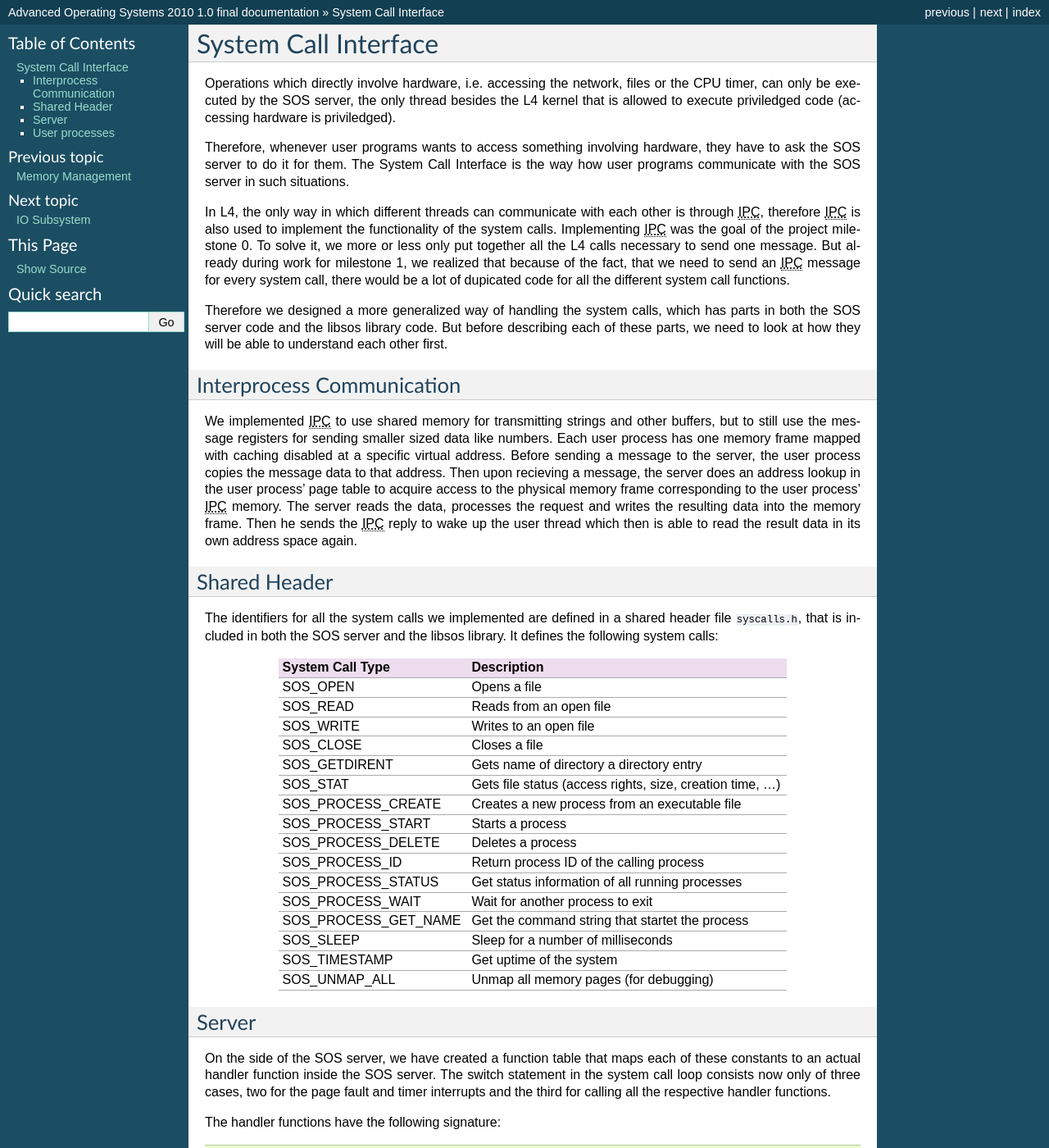
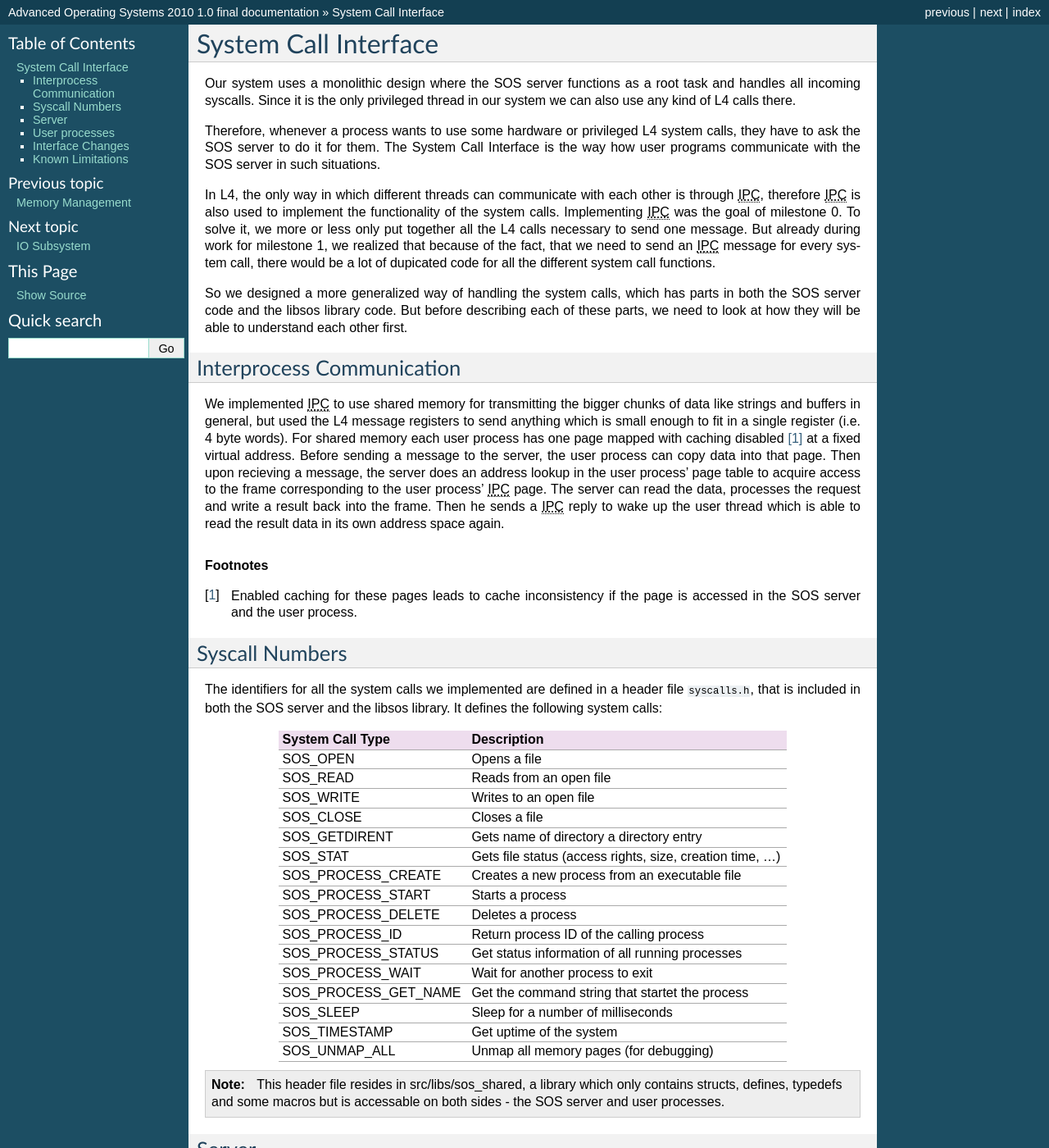
Before and after one commit to gz/aos10, a Sphinx documentation site: the page built from doc/documentation/source/syscall.txt, in a window 1280 px wide and 1400 px high. Shown: the whole window at 82% size. Built offline with Sphinx 7.4.7, drawn with Linux system fonts in a browser that asks for light colours; some of the changed text lies outside the part shown.

Commit message:
syscall updated
git-svn-id: https://svn.vis.ethz.ch/svn/aos10@229 77cbfc24-9232-4b91-9b01-57cbc351378c

```diff
--- a/doc/documentation/source/syscall.txt
+++ b/doc/documentation/source/syscall.txt
@@ -3,27 +3,31 @@
 System Call Interface
 =====================
 
-Operations which directly involve hardware, i.e. accessing the network, files or the CPU timer, can only be executed by the SOS server, the only thread besides the L4 kernel that is allowed to execute priviledged code (accessing hardware is priviledged).
+Our system uses a monolithic design where the SOS server functions as a root task and handles all incoming syscalls. Since it is the only privileged thread in our system we can also use any kind of L4 calls there.
 
-Therefore, whenever user programs wants to access something involving hardware, they have to ask the SOS server to do it for them. The System Call Interface is the way how user programs communicate with the SOS server in such situations.
+Therefore, whenever a process wants to use some hardware or privileged L4 system calls, they have to ask the SOS server to do it for them. The System Call Interface is the way how user programs communicate with the SOS server in such situations.
 
-In L4, the only way in which different threads can communicate with each other is through :abbr:`IPC (interprocess communication)`, therefore :abbr:`IPC (interprocess communication)` is also used to implement the functionality of the system calls. Implementing :abbr:`IPC (interprocess communication)` was the goal of the project milestone 0. To solve it, we more or less only put together all the L4 calls necessary to send one message. But already during work for milestone 1, we realized that because of the fact, that we need to send an :abbr:`IPC (interprocess communication)` message for every system call, there would be a lot of dupicated code for all the different system call functions.
+In L4, the only way in which different threads can communicate with each other is through :abbr:`IPC (interprocess communication)`, therefore :abbr:`IPC (interprocess communication)` is also used to implement the functionality of the system calls. Implementing :abbr:`IPC (interprocess communication)` was the goal of milestone 0. To solve it, we more or less only put together all the L4 calls necessary to send one message. But already during work for milestone 1, we realized that because of the fact, that we need to send an :abbr:`IPC (interprocess communication)` message for every system call, there would be a lot of dupicated code for all the different system call functions.
 
-Therefore we designed a more generalized way of handling the system calls, which has parts in both the SOS server code and the libsos library code. But before describing each of these parts, we need to look at how they will be able to understand each other first.
+So we designed a more generalized way of handling the system calls, which has parts in both the SOS server code and the libsos library code. But before describing each of these parts, we need to look at how they will be able to understand each other first.
 
 .. _ipc:
 
 Interprocess Communication
 --------------------------
 
-We implemented :abbr:`IPC (interprocess communication)` to use shared memory for transmitting strings and other buffers, but to still use the message registers for sending smaller sized data like numbers. Each user process has one memory frame mapped with caching disabled at a specific virtual address. Before sending a message to the server, the user process copies the message data to that address. Then upon recieving a message, the server does an address lookup in the user process' page table to acquire access to the physical memory frame corresponding to the user process' :abbr:`IPC (interprocess communication)` memory. The server reads the data, processes the request and writes the resulting data into the memory frame. Then he sends the :abbr:`IPC (interprocess communication)` reply to wake up the user thread which then is able to read the result data in its own address space again.
+We implemented :abbr:`IPC (interprocess communication)` to use shared memory for transmitting the bigger chunks of data like strings and buffers in general, but used the L4 message registers to send anything which is small enough to fit in a single register (i.e. 4 byte words). For shared memory each user process has one page mapped with caching disabled [#f1]_ at a fixed virtual address. Before sending a message to the server, the user process can copy data into that page. Then upon recieving a message, the server does an address lookup in the user process' page table to acquire access to the frame corresponding to the user process' :abbr:`IPC (interprocess communication)` page. The server can read the data, processes the request and write a result back into the frame. Then he sends a :abbr:`IPC (interprocess communication)` reply to wake up the user thread which is able to read the result data in its own address space again.
+
+.. rubric:: Footnotes
+
+.. [#f1] Enabled caching for these pages leads to cache inconsistency if the page is accessed in the SOS server and the user process.
 
 .. _syscalls:
 
-Shared Header
--------------
+Syscall Numbers
+---------------
 
-The identifiers for all the system calls we implemented are defined in a shared header file ``syscalls.h``, that is included in both the SOS server and the libsos library. It defines the following system calls:
+The identifiers for all the system calls we implemented are defined in a header file ``syscalls.h``, that is included in both the SOS server and the libsos library. It defines the following system calls:
 
 ==================== ==========================================================
 System Call Type     Description
@@ -46,18 +50,21 @@
 SOS_UNMAP_ALL        Unmap all memory pages (for debugging)
 ==================== ==========================================================
 
+.. note:: This header file resides in src/libs/sos_shared, a library which only contains structs, defines, typedefs and some macros but is accessable on both sides - the SOS server and user processes.
+
+
 Server
 ------
 
-On the side of the SOS server, we have created a function table that maps each of these constants to an actual handler function inside the SOS server. The switch statement in the system call loop consists now only of three cases, two for the page fault and timer interrupts and the third for calling all the respective handler functions.
+In the SOS server, we have created a function table that maps each of these constants to an actual handler function. The switch statement in the system call loop can then do a lookup in this table based on the IPC label it receives.
 
 The handler functions have the following signature::
 
    typedef int(*syscall_function_ptr)(L4_ThreadId_t, L4_Msg_t*, data_ptr);
 
-Inputs are the thread ID of the initiating user process, the :abbr:`IPC (interprocess communication)` message recieved from that process and a physical memory address pointing to the user threads dedicated :abbr:`IPC (interprocess communication)` frame (see :ref:`ipc`). The return value is an integer that specifies if the system call loop is supposed to immediately send a reply message (which has to be loaded into the message registers by the handler function before) to the user thread (return is 1) or not (return is 0). This is done to be able to use L4s special :abbr:`IPC (interprocess communication)` speedup function ``L4_ReplyWait``.
+Inputs are the thread ID of the sender (a user process), the :abbr:`IPC (interprocess communication)` message recieved from that process and a physical memory address pointing to the user threads dedicated :abbr:`IPC (interprocess communication)` page (see :ref:`ipc`). The return value is an integer that specifies if the system call loop is supposed to immediately send a reply message (which has to be loaded into the message registers by the handler function before) to the user thread (return is 1) or not (return is 0). This is done to be able to use L4s special :abbr:`IPC (interprocess communication)` speedup function ``L4_ReplyWait``.
 
-Important: If a system call handler function does not immediately reply to the user thread (because the server has to wait for a callback), the callback function needs to send the reply to the user thread in order to enable the user program to continue!
+.. important:: If a system call handler function does not immediately reply to the user thread (usually because the server has to wait for a callback to return) we need to make sure to reply in the callback function itself since the user thread will wait until it receives a message.
 
 A handler function can be registered in the function table by calling ::
 
@@ -70,18 +77,39 @@
 User processes
 --------------
 
-On the side of the user process, there is the libsos library that contains all the necessary functions to interface with the SOS server. The library contains of course the :ref:`shared header file <syscalls>` with the system call identifiers, but also a generic function that takes care of all the assembling of the :abbr:`IPC (interprocess communication)` message that is needed for a system call:
+On the side of the user process, there is the libsos library that contains all the necessary functions to interface with the SOS server. The library features a generic function that takes care of all the assembling of the :abbr:`IPC (interprocess communication)` message that is needed for a system call:
 
 .. literalinclude:: ../../../src/libs/sos/src/sos.c
    :language: c
    :tab-width: 4
    :lines: 8-35
 
-Inputs are the system call type (one of the defines in the :ref:`shared header file <syscalls>`), a pointer to a L4 message structure and the number of following ``L4_Word_t`` values (it's a variable input function). The message structure pointer is actually an output parameter wherein the result message will be constructed and therefore does not need to be passed initialized (the ``system_call`` function will initialize it). The function clears the message (``L4_MsgClear``) and appends all the provided ``L4_Word_t`` values to it. It's assumed that the message data has already be copied into the shared memory region before ``system_call`` is called. The function then loads the message and calls ``L4_Call``, which sends the :abbr:`IPC (interprocess communication)` message and blocks the thread until the reply message arrives. After waking up, the function checks the reply on errors and returns the message tag to the caller.
+Inputs are the system call type (one of the defines in the :ref:`shared header file <syscalls>`), a pointer to a L4 message and the amount of following ``L4_Word_t`` values (it's a variable input function). The message pointer is used to assemble the outgoing message and to store the incoming message  and therefore does not need to be passed initialized (the ``system_call`` function will initialize it). The function clears the message (``L4_MsgClear``) and appends all the provided ``L4_Word_t`` values to it. It's assumed that the message data has already been copied into the shared memory region before ``system_call`` is called. The function then loads the message and calls ``L4_Call``, which sends the :abbr:`IPC (interprocess communication)` message and blocks the thread until the reply message arrives.
 
-The libsos library also contains a lot of functions that nicely wrap up the different system calls. They are described in the sections :ref:`io-subsystem` and :ref:`process`. One of these, as an example on how to call the ``system_call`` function, is:
+The libsos library consists of functions that nicely wrap up the different system calls. One of these, as an example on how to call the ``system_call`` function, is open:
 
 .. literalinclude:: ../../../src/libs/sos/src/syscall_io.c
    :language: c
    :tab-width: 4
    :lines: 10-37
+
+
+.. warning:: Special care has to be taken to use ``printf()`` as a debugging method in system calls. Since ``printf()`` uses our write syscall internally it will at least destroy your data in the shared page and most likely lead to weird result data in your L4 message.
+
+
+Interface Changes
+-----------------
+
+We tried to keep changes to the given standard as little as possible and made only three small changes in the behaviour of the system calls during the project:
+
+#. The ``time_stamp()`` call returns ``uint_64`` (8 byte) instead of ``long`` (4 byte). Since we store the time stamp in the SOS server already as a 8 byte value we did not see much point in removing the upper 4 bytes here.
+#. ``process_wait()`` returns -1 if a invalid pid is specified.
+#. ``process_create()`` we made this call a bit more specific in case an error occurs. Basically it will return a value less than zero in case of an error. The exact error types are defined in `process_shared.h:6`. We also do busy waiting here in case the process table is full.
+
+In addition to these changes we introduced some new syscalls ``process_start()`` and ``process_get_name()``. However they are not very useful for user processes since they can only be used by the initializer (see :ref:`process-creation` for a more detailed explanation).
+
+
+Known Limitations
+-----------------
+
+The read and write syscalls are not guaranteed to work properly in case the nbyte parameter is larger than 512 bytes. This is because of limitations in the NFS library which does not split packets.
```
